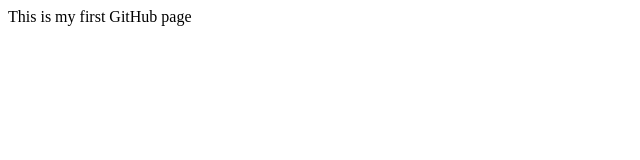
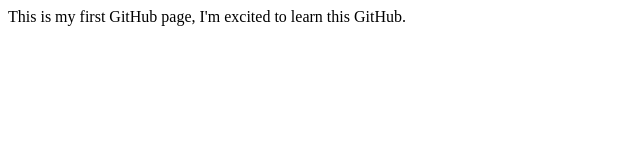
Before and after one commit to TechDivyesh/TechDivyesh.github.io, a plain HTML site: page index.html in a window 1280 px wide. Shown: the whole page, without its empty margins (0-640 px from the left). Drawn offline with Linux system fonts and the light colour scheme.

Commit message:
Update index.html

```diff
--- a/index.html
+++ b/index.html
@@ -7,6 +7,6 @@
     <title>Document</title>
 </head>
 <body>
-    This is my first GitHub page
+    This is my first GitHub page, I'm excited to learn this GitHub.
 </body>
 </html>
```
